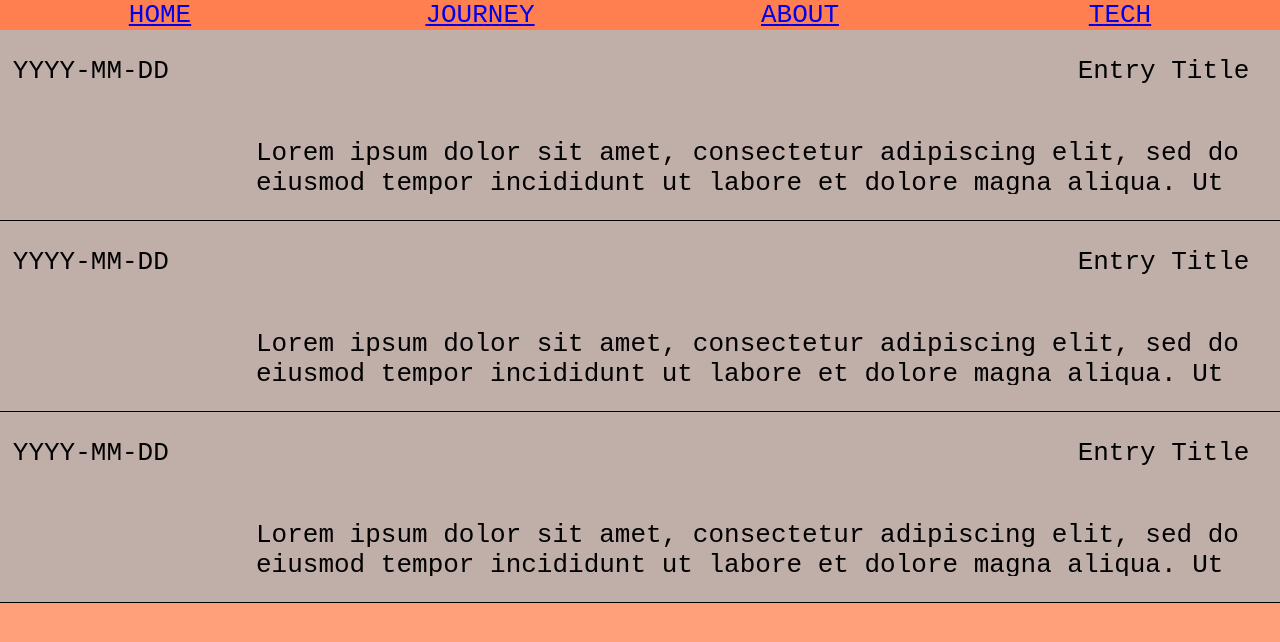
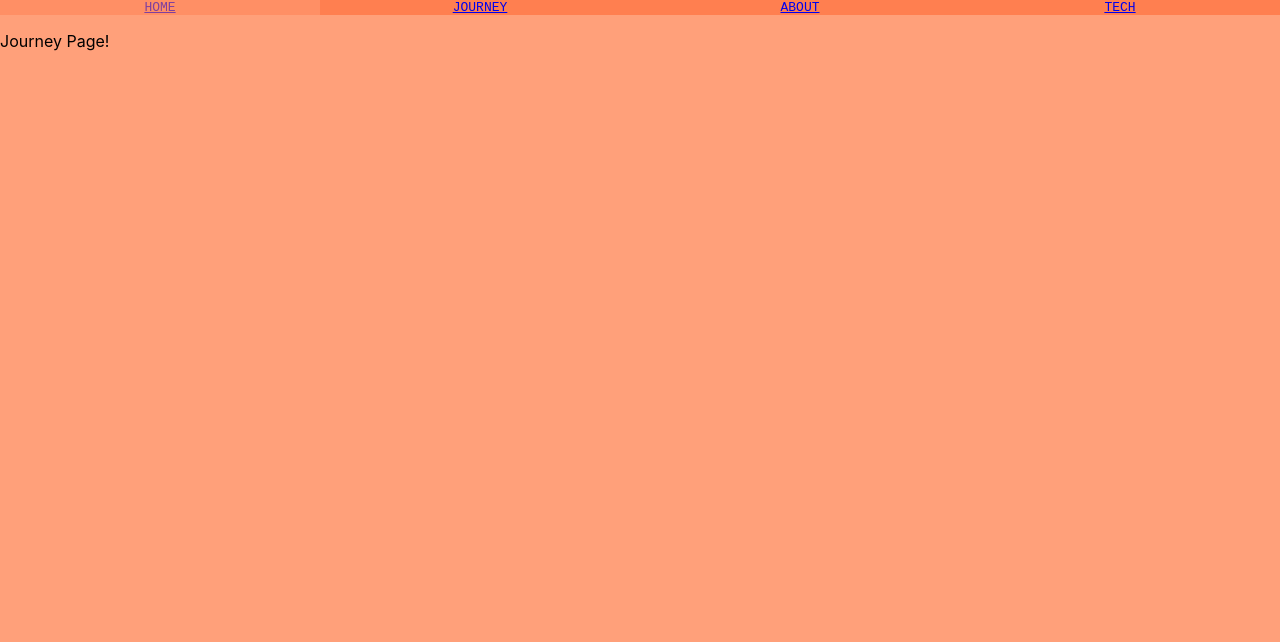
Before and after one commit to SriVinukonda/HarshaKarma, a React (Create React App) app in the folder harsha-karma/: page /journey in a window 1280 px wide. Shown: the top 642 px of the page. Built offline with nearby package versions, Linux system fonts and the light colour scheme.

Commit message:
routing works

```diff
--- a/harsha-karma/src/App.js
+++ b/harsha-karma/src/App.js
@@ -8,7 +8,6 @@ function App() {
     <div className="App">
       <header className="App-header">
         <NavBar/>
-
         <EntryLog/>
         <EntryLog/>
         <EntryLog/>
--- a/harsha-karma/src/index.js
+++ b/harsha-karma/src/index.js
@@ -1,19 +1,33 @@
 import React from 'react';
 import ReactDOM from 'react-dom/client';
+import {createBrowserRouter, RouterProvider} from "react-router-dom";
+
 import './index.css';
 import App from './App';
 import reportWebVitals from './reportWebVitals';
+import Journey from './pages/Journey';
 
 
 /**
  * I will be using an SPA Format for the app, because while \
  * fast and responsibe user interaction is important, it is not highly critical
  */
+const router = createBrowserRouter([
+  {
+      path:"/",
+      element: <App />
+  },
+  {
+    path:"/journey",
+    element: <Journey />
+  }
+
+]);
 
 const root = ReactDOM.createRoot(document.getElementById('root'));
 root.render(
   <React.StrictMode>
-    <App />
+    <RouterProvider router={router} />
   </React.StrictMode>
 );
 
--- a/harsha-karma/src/pages/Journey.js
+++ b/harsha-karma/src/pages/Journey.js
@@ -1,6 +1,11 @@
+import NavBar  from '../components/NavBar';
+
 let Journey = () => {
     return (
-        <p>Journey Page!</p>
+        <div>
+            <NavBar/>
+            <p>Journey Page!</p>
+        </div>
     );
 }
 
```
